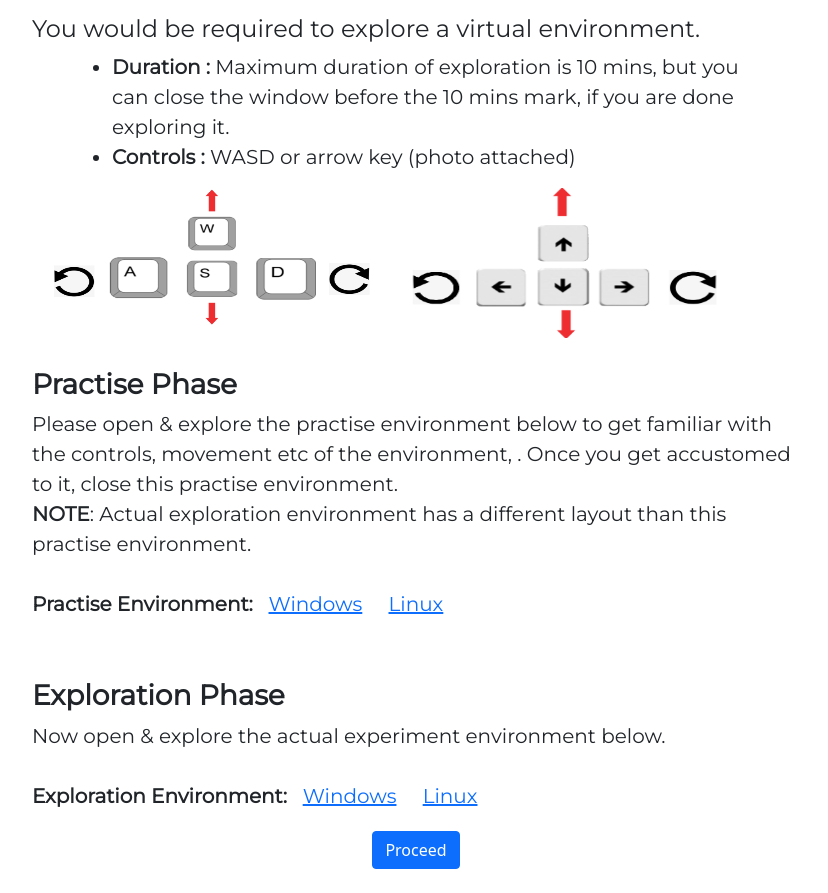
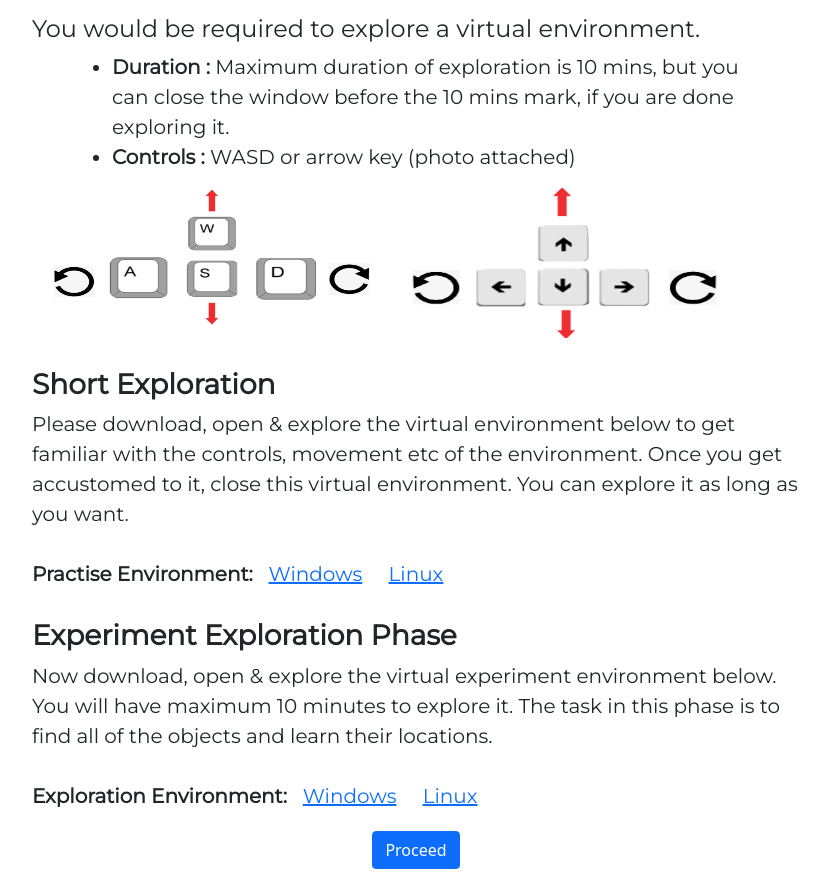
Before and after one commit to DevAcc-MS/Research-Experiment-Platform-, a Flask app: page /gaming/active/1 in a window 1280 px wide. Shown: the part 205-1098 px from the top of the page, without its empty margins (224-1052 px from the left). Run offline with Flask 2, Linux system fonts and the light colour scheme; some web fonts are replaced.

Commit message:
Edited active task description based on feedback

```diff
--- a/flaskr/modules/gaming/templates/gaming/active.html
+++ b/flaskr/modules/gaming/templates/gaming/active.html
@@ -23,15 +23,14 @@
           <img style="width:360px; height: 150px;" src="{{ url_for('static', filename='img/controlkey_2.png') }}"/>
         </div>
         <br>
-        <h3> <b> Practise Phase </b> </h3>
-        Please open & explore the practise environment below to get familiar with the controls, movement etc of the environment, . Once you get accustomed to it, close this practise environment.
-        <br> <b>NOTE</b>:  Actual exploration environment has a different layout than this practise environment. <br><br>
+        <h3> <b> Short Exploration </b> </h3>
+        Please download, open & explore the virtual environment below to get familiar with the controls, movement etc of the environment. Once you get accustomed to it, close this virtual environment. You can explore it as long as you want.<br><br>
 
         <b> Practise Environment: </b> &nbsp; <a href="https://iiitaphyd-my.sharepoint.com/:u:/g/personal/sharique_mohd_research_iiit_ac_in/EX6X57OLOKRDtLcsaNBxkLABJUl57_5iWRs2nAs96b7v8A?e=NZptM2">Windows</a> &nbsp; &nbsp;
-        <a href="https://iiitaphyd-my.sharepoint.com/:u:/g/personal/sharique_mohd_research_iiit_ac_in/EU6WGIGaJXNMhckRRP2eOigBgdM4CORYD_XTM1eg3aoKYg?e=lfFNjY">Linux</a> <br><br><br>
+        <a href="https://iiitaphyd-my.sharepoint.com/:u:/g/personal/sharique_mohd_research_iiit_ac_in/EU6WGIGaJXNMhckRRP2eOigBgdM4CORYD_XTM1eg3aoKYg?e=lfFNjY">Linux</a> <br><br>
 
-        <h3> <b> Exploration Phase </b> </h3>
-        Now open & explore the actual experiment environment below. <br><br>
+        <h3> <b> Experiment Exploration Phase </b> </h3>
+        Now download, open & explore the virtual experiment environment below. You will have maximum 10 minutes to explore it. The task in this phase is to find all of the objects and learn their locations. <br><br>
 
         <b> Exploration Environment: </b> &nbsp; <a href="https://iiitaphyd-my.sharepoint.com/:u:/g/personal/sharique_mohd_research_iiit_ac_in/EdSjkac1MSJCoJskMDdIXq4Bj0-EQ5KK1ZSE8qzNWESf1g?e=gK81LE">Windows</a> &nbsp; &nbsp;
         <a href="https://iiitaphyd-my.sharepoint.com/:u:/g/personal/sharique_mohd_research_iiit_ac_in/Een_ddaDW9xEjT1cblm-364BLplhIqKSrnEj39KHowL__Q?e=u6QhDg">Linux</a>
```
Also changed, not shown: flaskr/modules/nongaming/templates/nongaming/active.html (+4 -5 lines).
